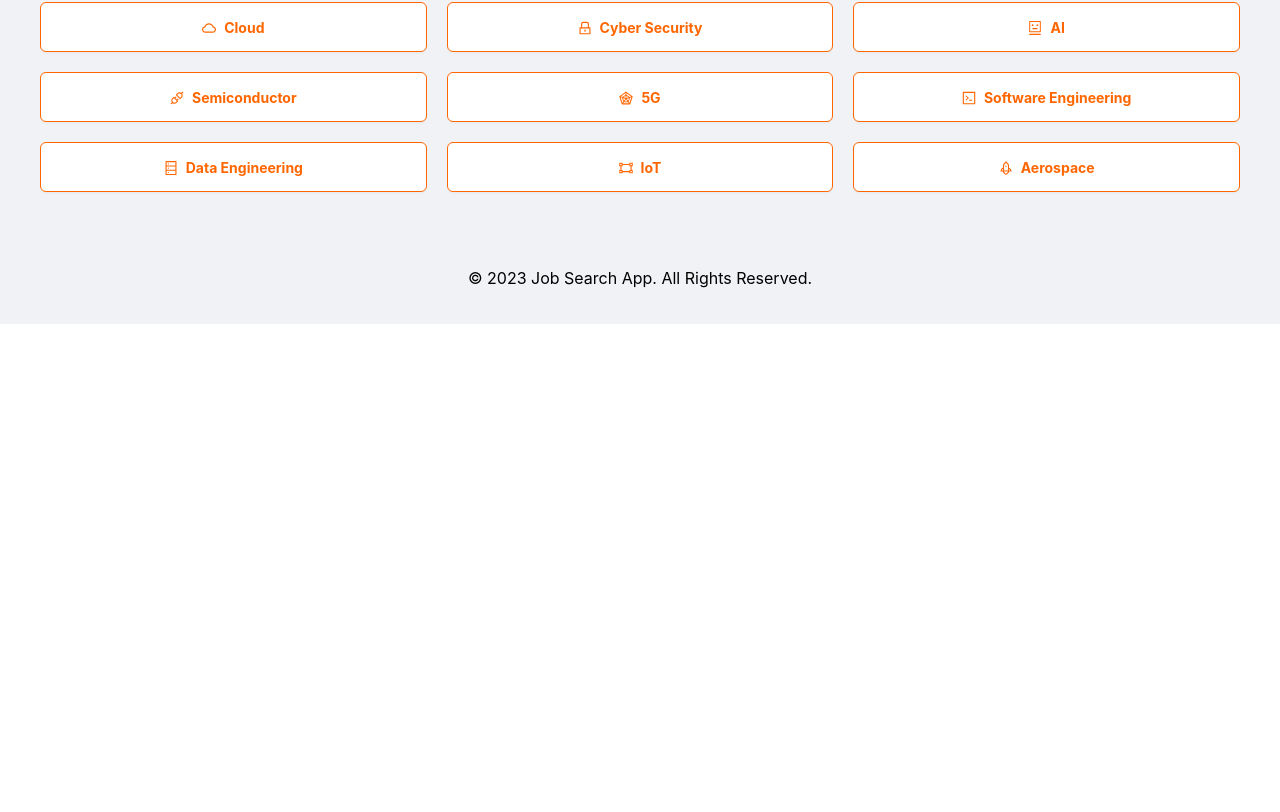
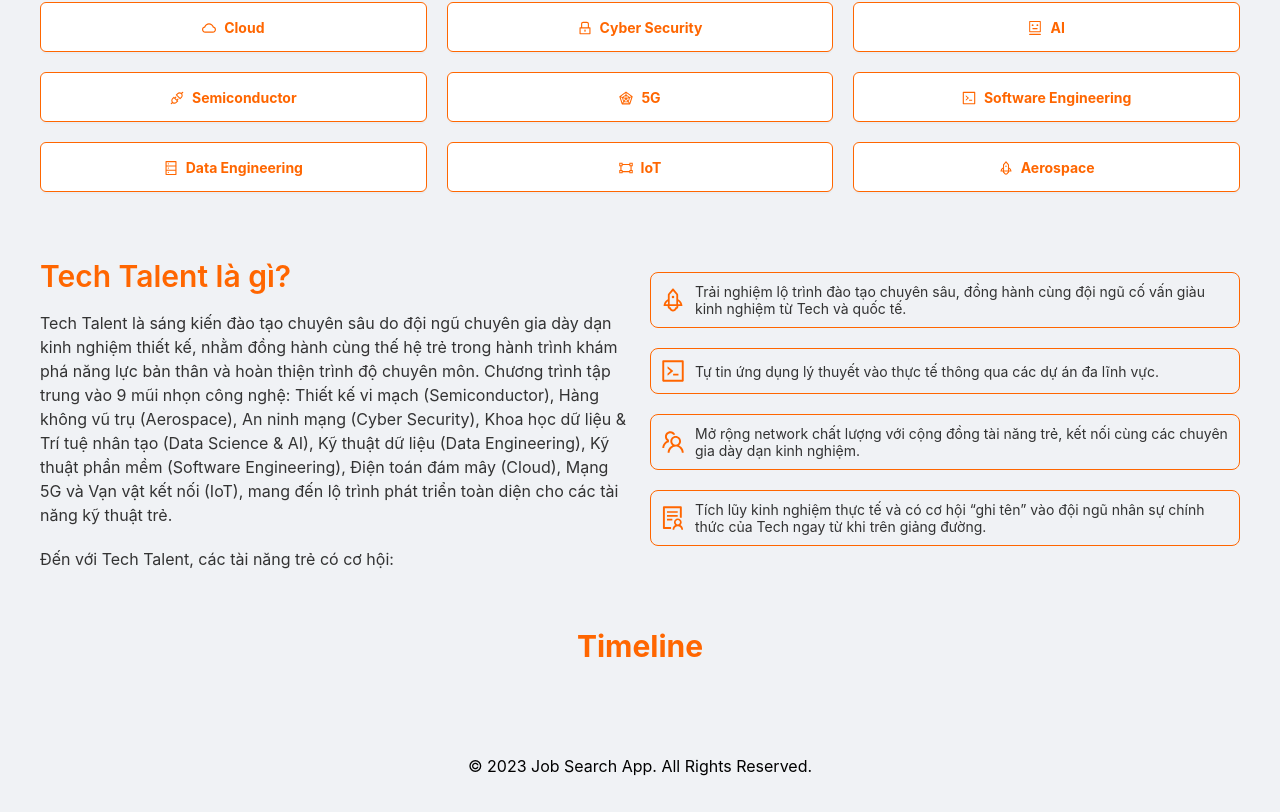
Before and after one commit to MeowChau/Tech-talent, a React (Create React App) app: page / in a window 1280 px wide. Shown: the part 395-1207 px from the top of the page. Before the commit the page ends 800 px from the top, so only its background shows below. Built offline with nearby package versions, Linux system fonts and the light colour scheme.

Commit message:
Tải ant design chart

```diff
--- a/package.json
+++ b/package.json
@@ -4,6 +4,7 @@
   "private": true,
   "dependencies": {
     "@ant-design/icons": "^6.0.0",
+    "@ant-design/plots": "^2.3.3",
     "@testing-library/dom": "^10.4.0",
     "@testing-library/jest-dom": "^6.6.3",
     "@testing-library/react": "^16.3.0",
--- a/src/pages/Home/Home.tsx
+++ b/src/pages/Home/Home.tsx
@@ -1,6 +1,6 @@
 import React from 'react';
 import { Typography, Button } from 'antd';
-import { CloudOutlined, LockOutlined, RobotOutlined, ApiOutlined, RadarChartOutlined, CodeOutlined, DatabaseOutlined, GatewayOutlined, RocketOutlined, ArrowRightOutlined } from '@ant-design/icons';
+import { CloudOutlined, LockOutlined, RobotOutlined, ApiOutlined, RadarChartOutlined, CodeOutlined, DatabaseOutlined, GatewayOutlined, RocketOutlined, ArrowRightOutlined, TeamOutlined, SolutionOutlined } from '@ant-design/icons';
 import { motion } from 'framer-motion';
 
 const { Title } = Typography;
@@ -111,6 +111,53 @@ const Home: React.FC = () => {
                     </Button>
                 ))}
             </div>
+
+            {/* Phần mới: Tech Talent là gì? */}
+            <div style={{ display: 'flex', marginTop: '40px', gap: '20px', alignItems: 'flex-start' }}>
+                {/* Bên trái */}
+                <div style={{ flex: 1, textAlign: 'left' }}>
+                    <Title level={2} style={{ color: '#FF6600' }}>Tech Talent là gì?</Title>
+                    <p style={{ fontSize: '16px', lineHeight: '1.5', color: '#333' }}>
+                        Tech Talent là sáng kiến đào tạo chuyên sâu do đội ngũ chuyên gia dày dạn kinh nghiệm thiết kế, nhằm đồng hành cùng thế hệ trẻ trong hành trình khám phá năng lực bản thân và hoàn thiện trình độ chuyên môn. Chương trình tập trung vào 9 mũi nhọn công nghệ: Thiết kế vi mạch (Semiconductor), Hàng không vũ trụ (Aerospace), An ninh mạng (Cyber Security), Khoa học dữ liệu & Trí tuệ nhân tạo (Data Science & AI), Kỹ thuật dữ liệu (Data Engineering), Kỹ thuật phần mềm (Software Engineering), Điện toán đám mây (Cloud), Mạng 5G và Vạn vật kết nối (IoT), mang đến lộ trình phát triển toàn diện cho các tài năng kỹ thuật trẻ.
+                    </p>
+                    <p style={{ fontSize: '16px', lineHeight: '1.5', color: '#333', marginTop: '20px' }}>
+                        Đến với Tech Talent, các tài năng trẻ có cơ hội:
+                    </p>
+                </div>
+
+                {/* Bên phải */}
+                <div style={{ flex: 1, display: 'grid', gridTemplateColumns: '1fr', gap: '20px', marginTop: '40px' }}>
+                    <div style={{ display: 'flex', alignItems: 'center', gap: '10px', padding: '10px', border: '1px solid #FF6600', borderRadius: '8px' }}>
+                        <RocketOutlined style={{ fontSize: '24px', color: '#FF6600' }} />
+                        <p style={{ fontSize: '14px', color: '#333', margin: 0 }}>
+                            Trải nghiệm lộ trình đào tạo chuyên sâu, đồng hành cùng đội ngũ cố vấn giàu kinh nghiệm từ Tech và quốc tế.
+                        </p>
+                    </div>
+                    <div style={{ display: 'flex', alignItems: 'center', gap: '10px', padding: '10px', border: '1px solid #FF6600', borderRadius: '8px' }}>
+                        <CodeOutlined style={{ fontSize: '24px', color: '#FF6600' }} />
+                        <p style={{ fontSize: '14px', color: '#333', margin: 0 }}>
+                            Tự tin ứng dụng lý thuyết vào thực tế thông qua các dự án đa lĩnh vực.
+                        </p>
+                    </div>
+                    <div style={{ display: 'flex', alignItems: 'center', gap: '10px', padding: '10px', border: '1px solid #FF6600', borderRadius: '8px' }}>
+                        <TeamOutlined style={{ fontSize: '24px', color: '#FF6600' }} />
+                        <p style={{ fontSize: '14px', color: '#333', margin: 0 }}>
+                            Mở rộng network chất lượng với cộng đồng tài năng trẻ, kết nối cùng các chuyên gia dày dạn kinh nghiệm.
+                        </p>
+                    </div>
+                    <div style={{ display: 'flex', alignItems: 'center', gap: '10px', padding: '10px', border: '1px solid #FF6600', borderRadius: '8px' }}>
+                        <SolutionOutlined style={{ fontSize: '24px', color: '#FF6600' }} />
+                        <p style={{ fontSize: '14px', color: '#333', margin: 0 }}>
+                            Tích lũy kinh nghiệm thực tế và có cơ hội “ghi tên” vào đội ngũ nhân sự chính thức của Tech ngay từ khi trên giảng đường.
+                        </p>
+                    </div>
+                </div>
+            </div>
+
+            {/* Timeline */}
+            <div style={{ textAlign: 'center', marginTop: '40px' }}>
+                <Title level={2} style={{ color: '#FF6600', fontWeight: 'bold' }}>Timeline</Title>
+            </div>
         </div>
     );
 };
```
Also changed, not shown: 1 other file (tests, documents, lock files or other folders).
